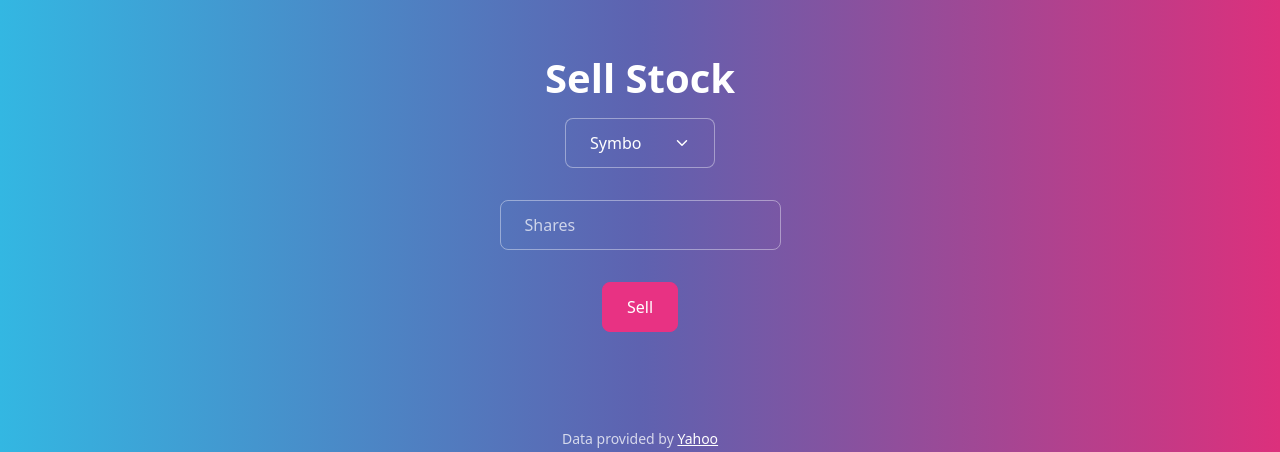
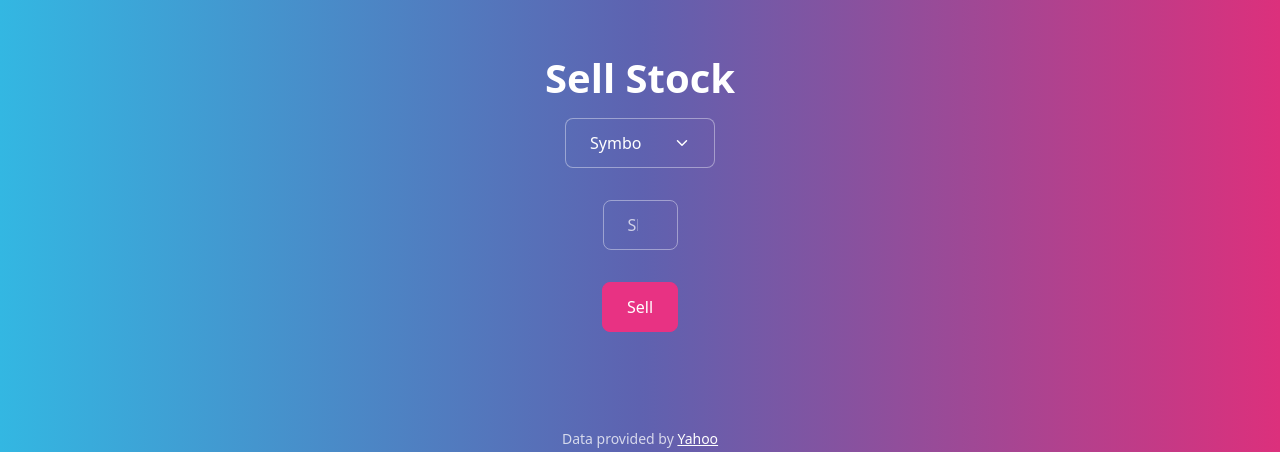
Before and after one commit to olela28/flask-stock-portfolio-app-v1, a Flask app: page /sell in a window 1280 px wide. Shown: the part 138-590 px from the top of the page. Run offline with Flask 3, Linux system fonts and the light colour scheme; a user stored in the database is signed in; some libraries are stand-ins or nearby versions.

Commit message:
styling changes

```diff
--- a/templates/index.html
+++ b/templates/index.html
@@ -30,8 +30,9 @@
                         <td>
                             <form action="/buy" method="post">
                                 <input name="symbol" type="hidden" value="{{ stock.symbol }}">
-                                <label class="col-form-label"></label>
-                                <input name="shares"  class="form-control form-control-sm" type="number" placeholder="Shares" required style="max-width: 75px;">
+                                <label class="col-form-label">
+                                <input name="shares" min="1" class="form-control form-control-sm" type="number" placeholder="Shares" required style="max-width: 75px;">
+                                </label>
                                 <button type="submit" class="btn btn-primary btn-sm">Buy Again</button>
                             </form>
                         </td>
--- a/templates/sell.html
+++ b/templates/sell.html
@@ -18,7 +18,7 @@
             </select>
         </div>
         <div class="mb-3">
-                <input autocomplete="off" class="form-control mx-auto w-auto" name="shares" style="width: 9.375rem; margin: 0 auto" required placeholder="Shares" type="number">
+                <input autocomplete="off" class="form-control mx-auto w-auto" min="1" name="shares" style="max-width: 75px;" margin: 0 auto" required placeholder="Shares" type="number">
             </select>
         </div>
         <button class="btn btn-primary"  type="submit">Sell</button>
```
Also changed, not shown: 1 other file.
